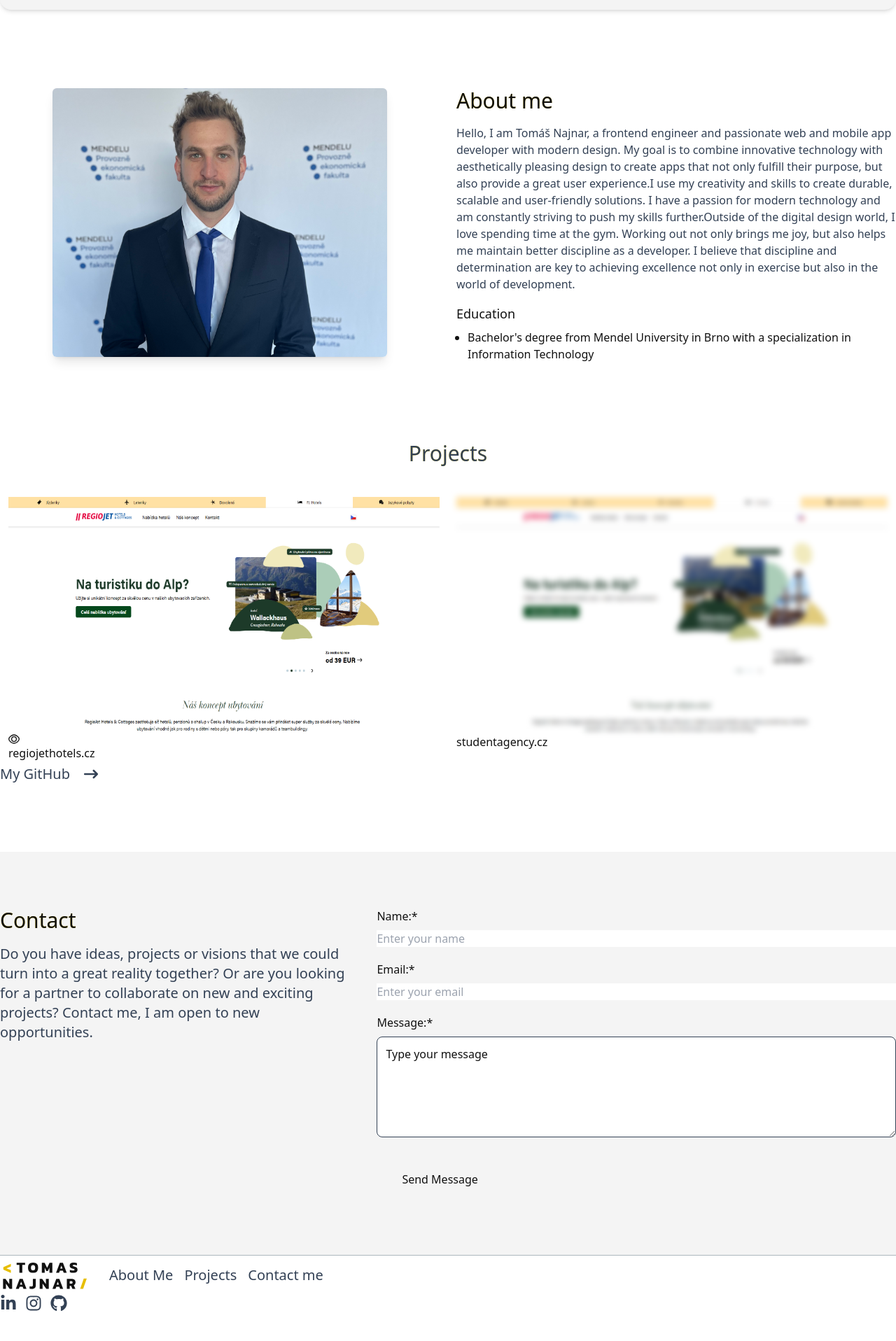
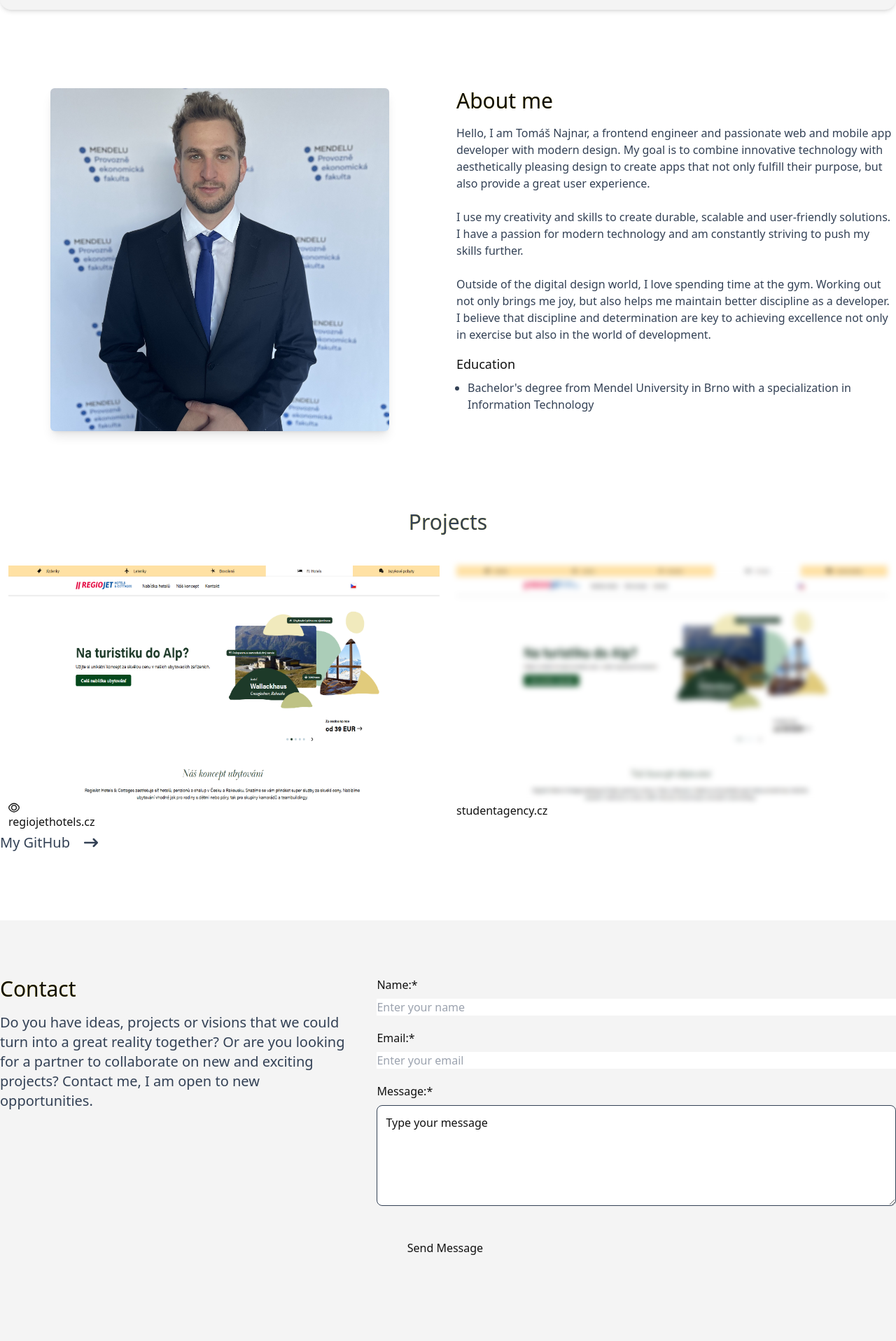
Before and after one commit to TNajnar/tomasnajnar-portfolio, a Next.js app: page / in a window 1280 px wide. Shown: the part 1124-3040 px from the top of the page at 70% size. Before the commit the page ends 2998 px from the top, so only its background shows below. Built offline with nearby package versions, Linux system fonts and the light colour scheme.

Commit message:
TMVS: About me improvements and contact, add loader and reset form

```diff
--- a/src/components/AboutMe/AboutData.ts
+++ b/src/components/AboutMe/AboutData.ts
@@ -1,4 +1,8 @@
-export const aboutDescription: string = "Hello, I am Tomáš Najnar, a frontend engineer and passionate web and mobile app developer with modern design. My goal is to combine innovative technology with aesthetically pleasing design to create apps that not only fulfill their purpose, but also provide a great user experience.I use my creativity and skills to create durable, scalable and user-friendly solutions. I have a passion for modern technology and am constantly striving to push my skills further.Outside of the digital design world, I love spending time at the gym. Working out not only brings me joy, but also helps me maintain better discipline as a developer. I believe that discipline and determination are key to achieving excellence not only in exercise but also in the world of development.";
+export const aboutHeading: string = "Hello, I am Tomáš Najnar, a frontend engineer and passionate web and mobile app developer with modern design. My goal is to combine innovative technology with aesthetically pleasing design to create apps that not only fulfill their purpose, but also provide a great user experience.";
+
+export const middleDescription: string = "I use my creativity and skills to create durable, scalable and user-friendly solutions. I have a passion for modern technology and am constantly striving to push my skills further."
+
+export const aboutMyLife = "Outside of the digital design world, I love spending time at the gym. Working out not only brings me joy, but also helps me maintain better discipline as a developer. I believe that discipline and determination are key to achieving excellence not only in exercise but also in the world of development."
 
 export const aboutTitle: string = "About me";
 
--- a/src/components/AboutMe/AboutMe.tsx
+++ b/src/components/AboutMe/AboutMe.tsx
@@ -1,24 +1,30 @@
 import { ReactElement } from "react";
-import { aboutDescription, aboutTitle, education, aboutSchool } from "./AboutData";
+import { aboutTitle, education, aboutSchool, aboutHeading, aboutMyLife, middleDescription } from "./AboutData";
 
 const AboutMe = (): ReactElement => (
   <section className="grid desktop:grid-cols-2 gap-6" id="about">
-    <div className="flex justify-center justify-self-center w-fit max-h-96 overflow-hidden text-center rounded-md shadow-lg">
+    <div className="flex justify-center justify-self-center w-fit max-h-aboutMeImg overflow-hidden text-center rounded-md shadow-lg">
     {/* TODO */}
-      <img src="/meDsk.jpg" alt="me" className=" object-contain w-full h-full" />
+      <img src="/mezk.jpg" alt="me" className=" object-contain w-full h-full" />
     </div>
 
     <div>
       <h2 className="pb-4 bg-gradient-to-r from-yellow to-gray-light-1 to-70% text-black dark:text-transparent bg-clip-text text-3xl">
         {aboutTitle}
       </h2>
-      <p className="text-gray-light-mode dark:text-gray">
-        {aboutDescription}
-      </p>
+      <div className="text-gray-light-mode dark:text-gray">
+        <p>{aboutHeading}</p> <br/>
+        <p>{middleDescription}</p> <br/>
+        <p>{aboutMyLife}</p>
+      </div>
 
       <ul className="pt-4 list-disc">
-        <h4 className="mb-2 w-fit text-lg">{education}</h4>
-        <li className="ml-4">{aboutSchool}</li>
+        <h4 className="mb-2 w-fit text-lg">
+          {education}
+        </h4>
+        <li className="ml-4 text-gray-light-mode dark:text-gray">
+          {aboutSchool}
+        </li>
       </ul>
     </div>
   </section>
--- a/src/components/Contact/Contact.tsx
+++ b/src/components/Contact/Contact.tsx
@@ -1,13 +1,13 @@
 "use client"
 import { ReactElement, useState } from "react";
+import ContactForm from "./components/ContactForm";
+import { Formik, FormikHelpers } from "formik";
 import sendEmail from "@/api/sendEmail";
 import { contactSchema } from "@/utils/schema";
 import { TContactData } from "@/utils/types";
 import { EFormStatus } from "@/utils/enums";
 import { contactDescription, contactTitle } from "./ContactData";
-import { Formik } from "formik";
 import clsx from "clsx";
-import ContactForm from "./components/ContactForm";
 
 const initialValues: TContactData = {
   email: '',
@@ -18,14 +18,17 @@ const initialValues: TContactData = {
 const Contact = (): ReactElement => {
   const [formStatus , setFormStatus] = useState<EFormStatus>(EFormStatus.UNSENT);
 
-  const handleSubmit = async (contactData: TContactData): Promise<void> => {
+  const handleSubmit = async (
+    contactData: TContactData, { resetForm }: FormikHelpers<TContactData>
+  ): Promise<void> => {
     const response = await sendEmail(contactData);
 
     setFormStatus(response.ok ? EFormStatus.SENT : EFormStatus.ERROR);
+    resetForm();
   };
 
   return (
-    <section className="py-20 w-full bg-gray-light-mode-2 dark:bg-gray-dark-1" id="contact">
+    <section className="py-20 w-full desktop:h-contact bg-gray-light-mode-2 dark:bg-gray-dark-1" id="contact">
       <div className={clsx("page-layout", "flex flex-col desktop:flex-row justify-between gap-11 w-full")}>
         <div className="flex flex-col gap-4 desktop:w-2/5">
           <h2 className="bg-gradient-to-r from-yellow from-70% to-gray-light-1 text-black dark:text-transparent bg-clip-text text-3xl">
--- a/src/components/Contact/components/ContactForm.tsx
+++ b/src/components/Contact/components/ContactForm.tsx
@@ -4,6 +4,8 @@ import { TContactData } from "@/utils/types";
 import { Form } from "formik"
 import { email, emailPlaceHolder, emailTitle, name, namePlaceHolder, nameTitle, sendMessage, textArea } from "../ContactData"
 import clsx from "clsx";
+import Loader from "@/components/ui/Loader";
+import { FaCheck } from "react-icons/fa";
 
 interface IProps {
   formStatus: EFormStatus;
@@ -69,15 +71,18 @@ const ContactForm = ({
     )}
 
     {formStatus === EFormStatus.SENT ? (
-      <div className="text-green-700">Sent</div>     // TODO Alert component
+      <div className="flex items-center gap-3 text-xl text-green-700">
+        <span>Email was sent!</span>
+        <FaCheck className="text-green-700" />
+      </div>
     ) : (
       <button
-        className={clsx("self-start p-1 w-full sm:w-max", "buttonGradient")}
+        className={clsx("self-start p-1 w-full sm:w-contactButton", "buttonGradient")}
         disabled={isSubmitting}
         type="submit"
       >
-        <div className={clsx("px-8 py-3 w-full h-full", "button")}>
-          {sendMessage}
+        <div className={clsx("flex items-center justify-center px-8 py-3 w-full h-full", "button")}>
+         {isSubmitting ? <Loader className="w-7 h-7" /> : sendMessage}
         </div>
       </button>
     )}
--- /dev/null
+++ b/src/components/ui/Loader.tsx
@@ -0,0 +1,15 @@
+import { ReactElement } from "react";
+import LoaderSvg from './loader.svg';
+import clsx from "clsx";
+
+interface IProps {
+  className?: string;
+}
+
+const Loader = ({ className }: IProps): ReactElement => (
+  <div className={clsx("defaultSize", className)}>
+    <LoaderSvg className="svg" />
+  </div>
+);
+
+export default Loader;
--- a/tailwind.config.ts
+++ b/tailwind.config.ts
@@ -30,8 +30,12 @@ const config: Config = {
         'custom-title': '34px',
       },
       height: {
+        contact: '633px',
         dscreen: '100dvh',
         projectH: '300px',
+      },
+      maxHeight: {
+        aboutMeImg: '490px',
       },
       order: {
         '998': '998'
@@ -42,7 +46,8 @@ const config: Config = {
         desktop: '1224px',
       },
       width: {
-        'projectW': '500px'
+        contactButton: '195px',
+        projectW: '500px',
       },
       zIndex: {
         1: '1',
```
Also changed, not shown: src/styles/components.css (+35 -0 lines), src/components/ui/loader.svg (added).
